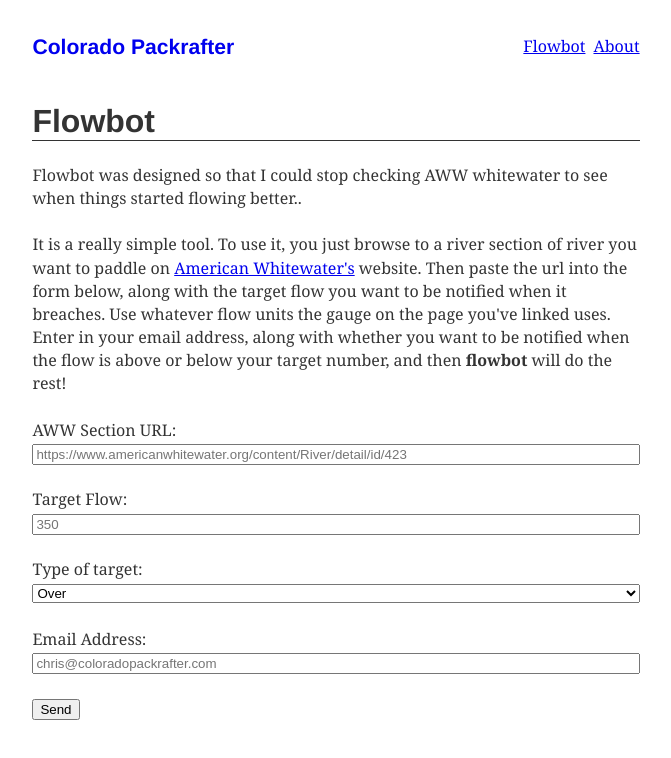
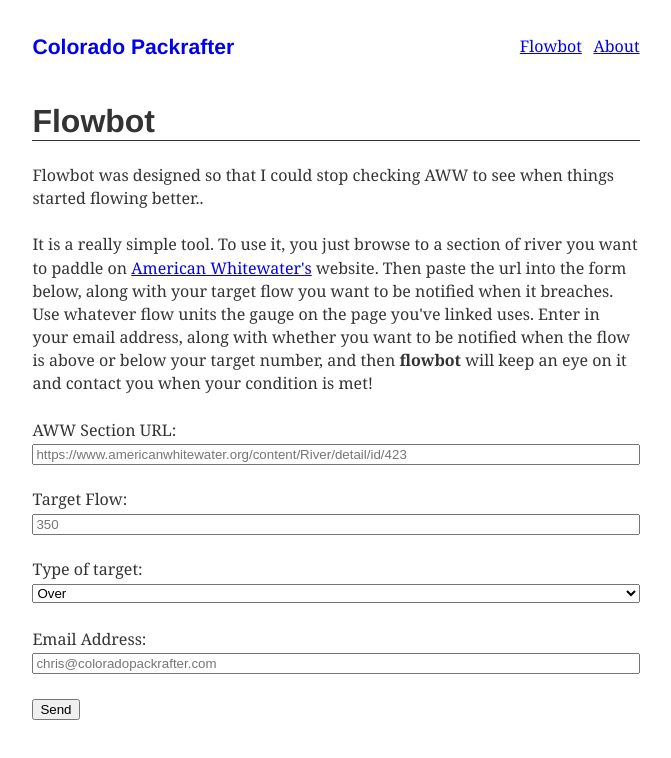
Before and after one commit to Chris-Barnard/colorado-packrafter-gatsby, a Gatsby site: page /flowbot in a window 1280 px wide. Shown: the whole page, without its empty margins (304-975 px from the left). Built offline with nearby package versions, Linux system fonts and the light colour scheme; Gatsby itself is replaced by a stand-in of ours; some packages are replaced by stand-ins of ours.

Commit message:
Updates verbage on flowbot page

```diff
--- a/src/components/layout.js
+++ b/src/components/layout.js
@@ -47,7 +47,7 @@
           to={`/flowbot/`}
           className={css`
             float: right;
-            margin-right: 8px;
+            margin-right: ${rhythm(0.5)};
           `}
         >
           Flowbot
--- a/src/pages/flowbot.js
+++ b/src/pages/flowbot.js
@@ -23,8 +23,20 @@
           `}
       >
         Flowbot</h1>
-      <p>Flowbot was designed so that I could stop checking AWW whitewater to see when things started flowing better..</p>
-      <p>It is a really simple tool.  To use it, you just browse to a river section of river you want to paddle on <a href="https://americanwhitewater.org/content/River/state-summary/state/CO/">American Whitewater's</a> website.  Then paste the url into the form below, along with the target flow you want to be notified when it breaches.  Use whatever flow units the gauge on the page you've linked uses.  Enter in your email address, along with whether you want to be notified when the flow is above or below your target number, and then <strong>flowbot</strong> will do the rest!</p>
+      <p>
+        Flowbot was designed so that I could stop checking AWW to see when
+        things started flowing better..
+      </p>
+      <p>
+        It is a really simple tool.  To use it, you just browse to a section of
+        river you want to paddle on <a href="https://americanwhitewater.org/content/River/state-summary/state/CO/">American Whitewater's</a> website.
+        Then paste the url into the form below, along with your target flow you
+        want to be notified when it breaches.  Use whatever flow units the
+        gauge on the page you've linked uses.  Enter in your email address,
+        along with whether you want to be notified when the flow is above or
+        below your target number, and then <strong>flowbot</strong> will keep
+        an eye on it and contact you when your condition is met!
+      </p>
       <form
         name="flowbot"
         method="post"
```
